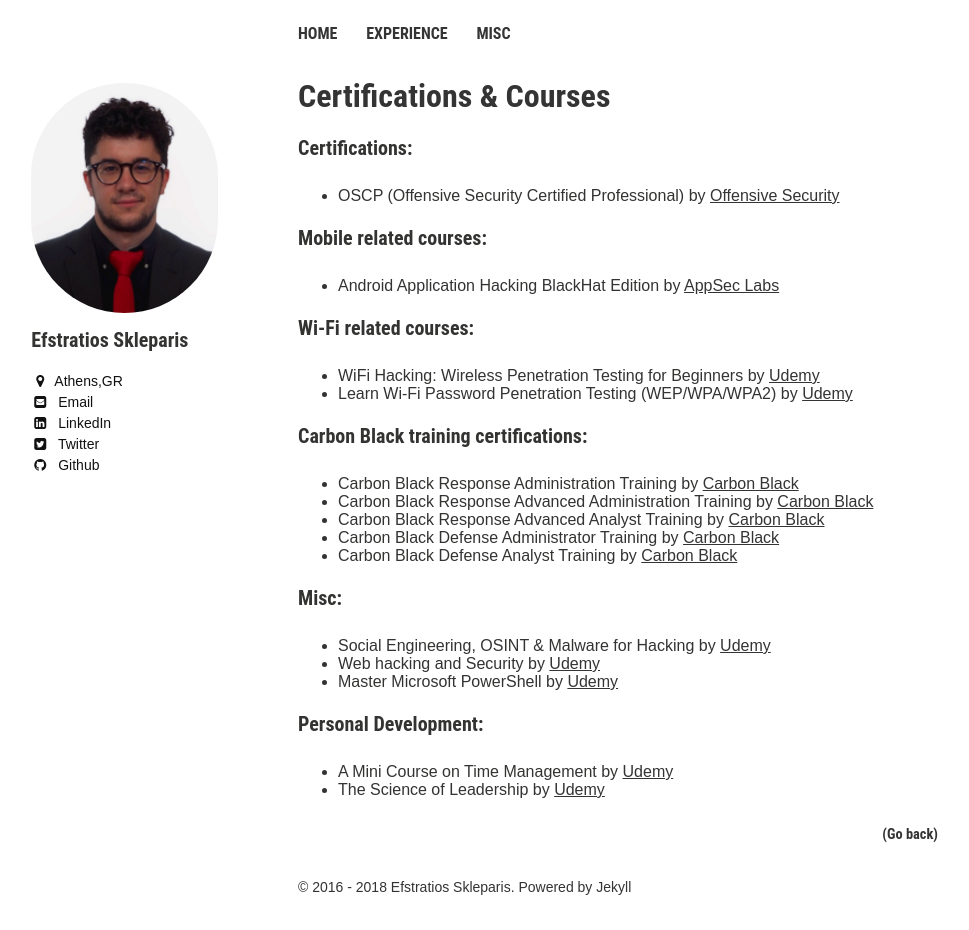
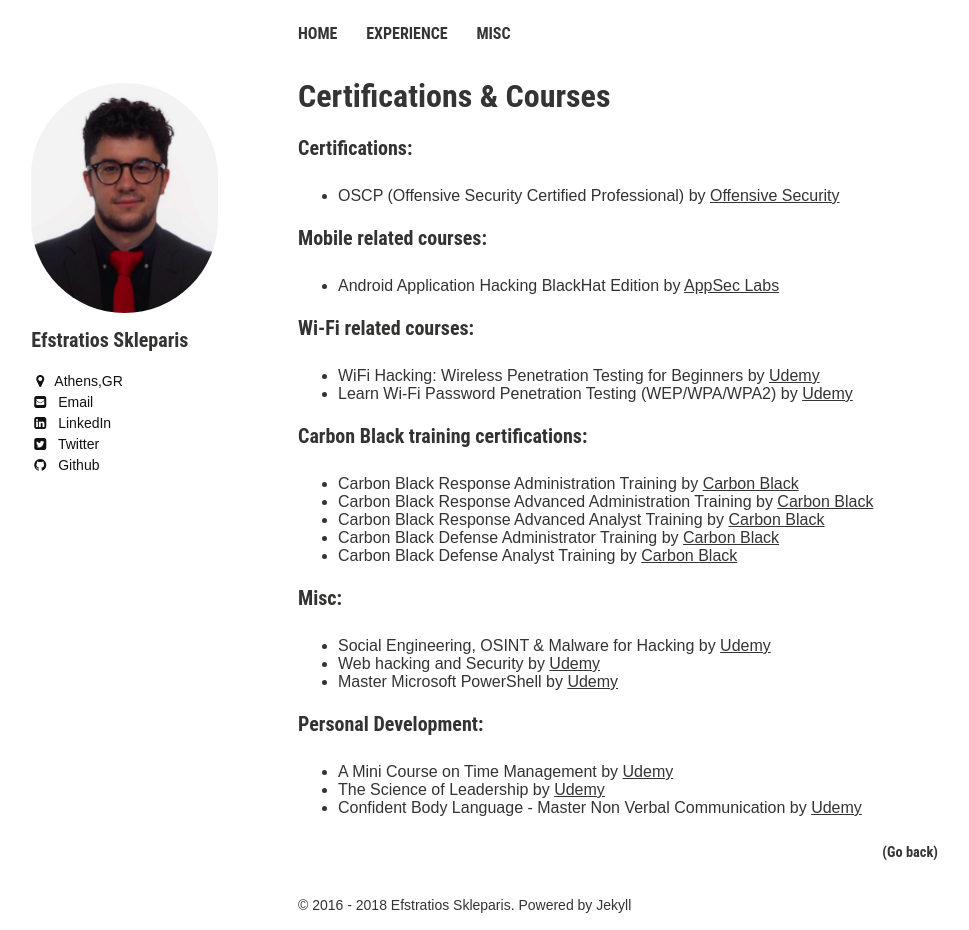
Before and after one commit to efstratios/efstratios.github.io, a Jekyll site: the page built from certs/index.md, in a window 1280 px wide. Shown: the whole page, without its empty margins (22-991 px from the left). Built offline with Jekyll 4.4.1, drawn with Linux system fonts in a browser that asks for light colours.

Commit message:
Added new course
personal development

```diff
--- a/certs/index.md
+++ b/certs/index.md
@@ -34,3 +34,4 @@
 
 * A Mini Course on Time Management by [Udemy](https://www.udemy.com/user/brandonhakim/){:target="_blank" rel="noopener"}
 * The Science of Leadership by [Udemy](https://www.udemy.com/user/gregorycaremans/){:target="_blank" rel="noopener"}
+* Confident Body Language - Master Non Verbal Communication by [Udemy](https://www.udemy.com/user/jimmynaraine/){:target="_blank" rel="noopener"}
```
